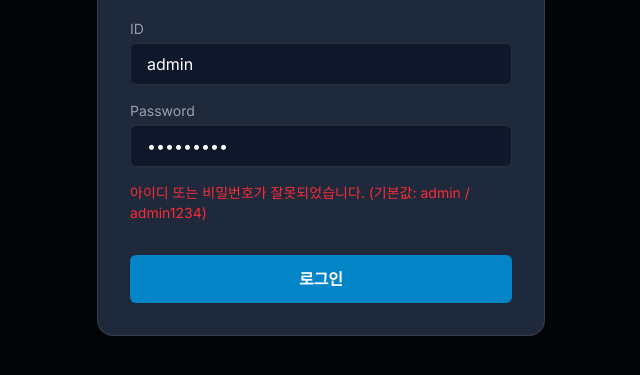
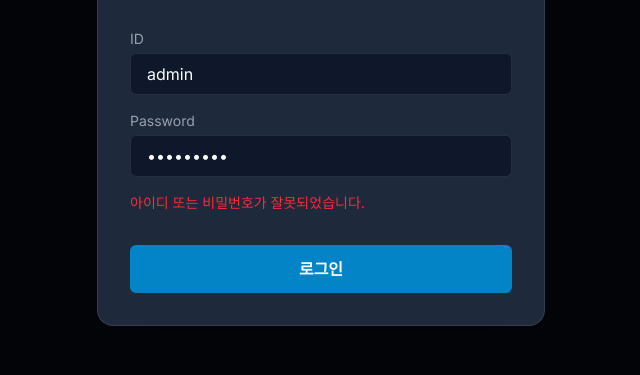
Before and after one commit to qpzm007/tlc, a website built with Vite: page admin.html in a window 1280 px wide. Both pictures are taken after typing "Sample123" into the empty fields and a click on the button "로그인". Shown: the part 285-660 px from the top of the page, without its empty margins (319-959 px from the left). Built offline with nearby package versions, Linux system fonts and the light colour scheme; some packages are replaced by stand-ins of ours; no server answers; the database is empty.

Commit message:
Remove default credentials from login error message

```diff
--- a/admin.html
+++ b/admin.html
@@ -32,7 +32,7 @@
                     <label class="block text-sm font-medium text-gray-400 mb-1">Password</label>
                     <input type="password" id="admin-pw" class="w-full bg-metal-900 border border-white/10 rounded-md px-4 py-2 text-white focus:outline-none focus:border-brand-500" required>
                 </div>
-                <div id="login-error" class="text-red-500 text-sm hidden">아이디 또는 비밀번호가 잘못되었습니다. (기본값: admin / admin1234)</div>
+                <div id="login-error" class="text-red-500 text-sm hidden">아이디 또는 비밀번호가 잘못되었습니다.</div>
                 <button type="submit" class="w-full bg-brand-600 hover:bg-brand-500 text-white font-bold py-3 px-4 rounded-md transition duration-300 mt-4">
                     로그인
                 </button>
```
